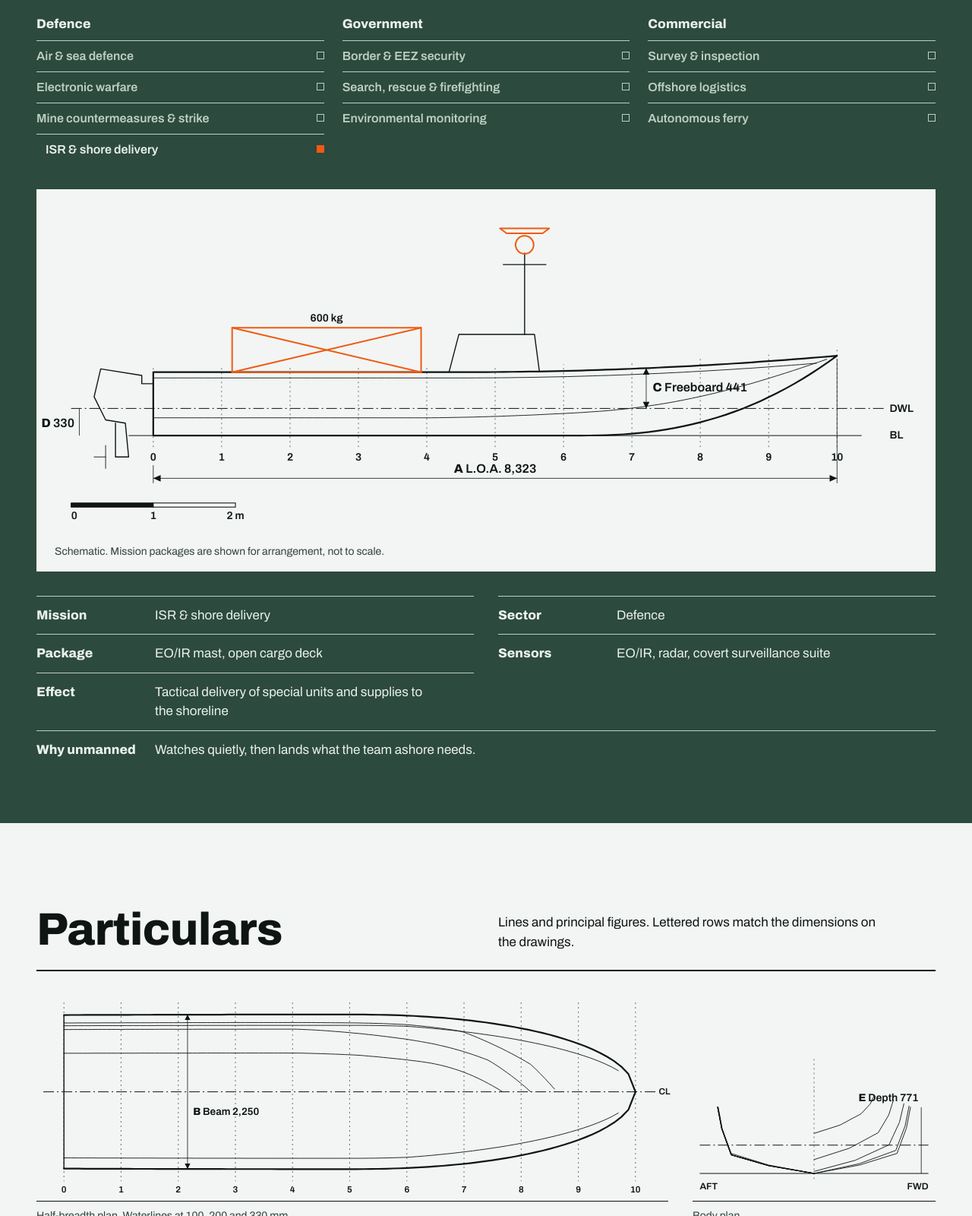
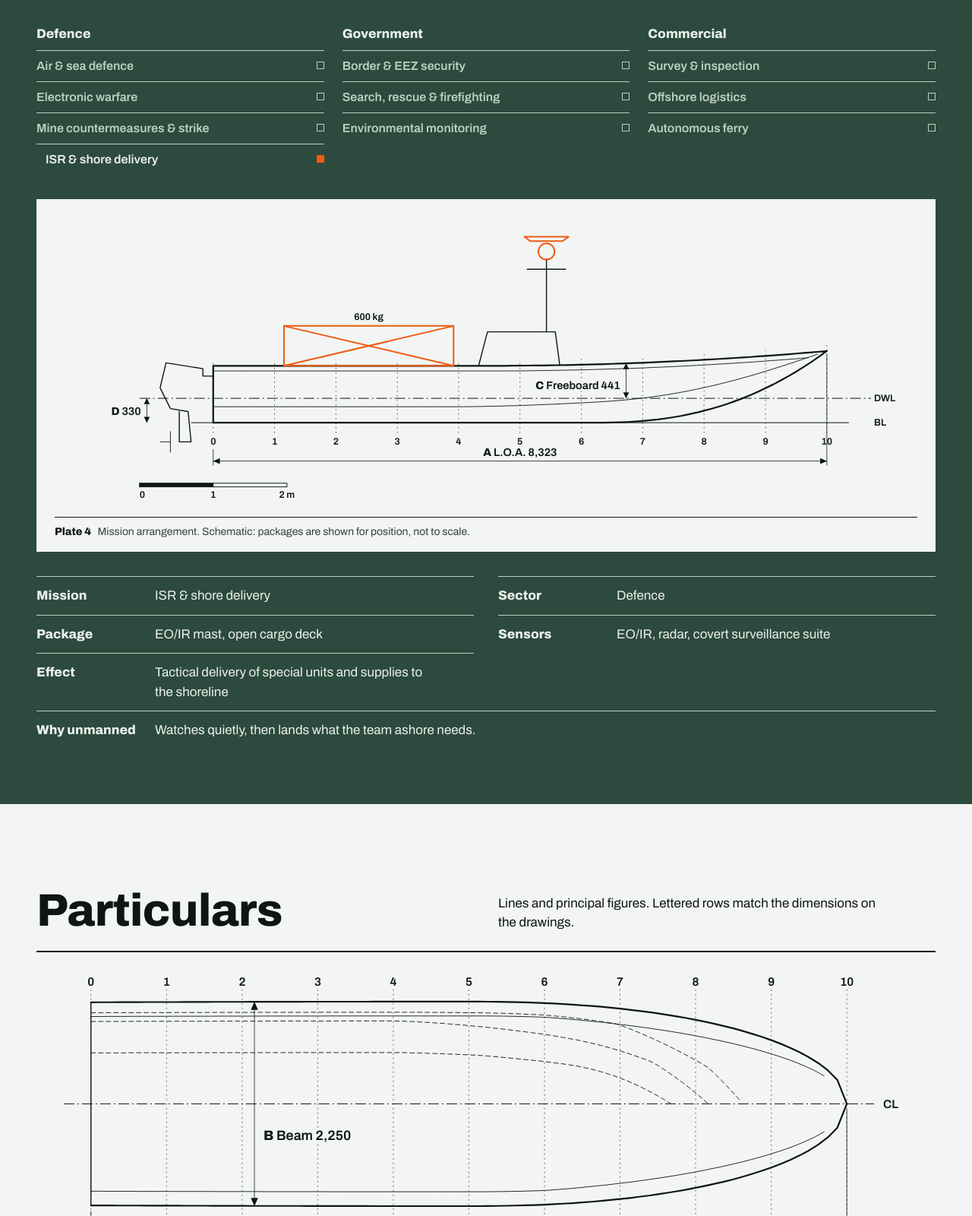
Before and after one commit to temdo/omnihopper, an Astro site: page / in a window 1280 px wide. Shown: the part 1200-2800 px from the top of the page at 76% size. Built offline with nearby package versions, Linux system fonts and the light colour scheme; Astro itself is replaced by a stand-in of ours.

Commit message:
Apply finish review fixes
Real body plan at the half-breadth scale, haloed and legible drawing
labels on mobile, dense particulars block in the first viewport, rows
that light their dimensions, tabular figures, plate captions, h1 cap.

Co-Authored-By: Claude Opus 5.5 <noreply@anthropic.com>
Claude-Session: https://claude.ai/code/session_01EyBeB4M7HmitvNvsGmt7H2

```diff
--- a/src/components/Lines.astro
+++ b/src/components/Lines.astro
@@ -1,6 +1,6 @@
 ---
-// Half-breadth plan and body plan.
-import { L, BEAM, DRAFT, DEPTH, deckHalf, chine, halfAtZ, section, stations, pathAlong, polyline } from '../lib/hull';
+// Half-breadth plan and body plan, at the same scale (1 unit = 1 cm).
+import { L, BEAM, DRAFT, DEPTH, deckHalf, chine, halfAtZ, section, sheerZ, stations, pathAlong, polyline } from '../lib/hull';
 const f = (n: number) => n.toFixed(1);
 
 // Plan view: centreline at y=150, bow to the right
@@ -10,56 +10,89 @@ const deckDn = pathAlong(deckHalf, (x, y) => [x, CY + y]);
 const chineUp = pathAlong((x) => chine(x).y, (x, y) => [x, CY - y], 0, L * 0.97);
 const chineDn = pathAlong((x) => chine(x).y, (x, y) => [x, CY + y], 0, L * 0.97);
 const waterlines = [10, 20, DRAFT].map((z) => pathAlong((x) => halfAtZ(x, z), (x, y) => [x, CY - y], 0, L, 120));
+const yA = CY + BEAM / 2 + 40;
 
-// Body plan: centreline at x=0, aft stations left, forward right; z up from base at y=260
-const BY = 230;
-const S = 1.2;
-const aft = stations.slice(0, 6).map((x) => polyline(section(x).map(([y, z]) => [-y * S, BY - z * S])));
-const fwd = stations.slice(5).map((x) => polyline(section(x).map(([y, z]) => [y * S, BY - z * S])));
+// Body plan: centreline x=0; aft stations left, forward right; base at y=BY
+const BY = 150;
+const aftSt = stations.slice(0, 6);
+const fwdSt = stations.slice(5, 10); // station 10 is the stem point
+const aft = aftSt.map((x) => polyline(section(x).map(([y, z]) => [-y, BY - z])));
+const fwd = fwdSt.map((x) => polyline(section(x).map(([y, z]) => [y, BY - z])));
+// deck line through the sheer points of each half, closed to the centreline
+const deckAft = polyline([...aftSt.map((x) => [-deckHalf(x), BY - sheerZ(x)] as [number, number]), [0, BY - sheerZ(L / 2)]]);
+const deckFwd = polyline([[0, BY - sheerZ(L / 2)], ...fwdSt.map((x) => [deckHalf(x), BY - sheerZ(x)] as [number, number]), [0, BY - sheerZ(L)]]);
+const chineAft = polyline(aftSt.map((x) => [-chine(x).y, BY - chine(x).z] as [number, number]));
+const chineFwd = polyline(fwdSt.map((x) => [chine(x).y, BY - chine(x).z] as [number, number]));
+const DX = BEAM / 2 + 26;
+const yDeck = BY - DEPTH;
+const yWl = BY - DRAFT;
 ---
-<div class="lines">
 <figure class="lines-plan">
-    <svg class="drawing" viewBox="-40 10 920 290" role="img" aria-labelledby="plan-t">
+  <svg class="drawing plan" viewBox="-60 10 990 340" role="img" aria-labelledby="plan-t">
     <title id="plan-t">Half-breadth plan: 2,250 mm beam, parallel aft body and a fine entry forward.</title>
     <g class="station">
       {stations.map((x, i) => (
         <g>
-            <line x1={f(x)} x2={f(x)} y1="20" y2="280" />
-            <text x={f(x)} y="296" text-anchor="middle">{i}</text>
+          <line x1={f(x)} x2={f(x)} y1="24" y2="276" />
+          <text x={f(x)} y="20" text-anchor="middle">{i}</text>
         </g>
       ))}
     </g>
     <line class="dwl" x1="-30" x2={L + 30} y1={CY} y2={CY} />
-      <text class="lab" x={L + 34} y={CY + 4}>CL</text>
+    <text class="lab" x={L + 40} y={CY + 5}>CL</text>
     <path class="ink hull" d={deckUp} pathLength="1" />
     <path class="ink hull" d={deckDn} pathLength="1" />
     <path class="ink" d={`M0,${f(CY - deckHalf(0))}L0,${f(CY + deckHalf(0))}`} pathLength="1" />
     <path class="ink thin" d={chineUp} pathLength="1" />
     <path class="ink thin" d={chineDn} pathLength="1" />
-      {waterlines.map((d) => <path class="ink thin wl" d={d} pathLength="1" />)}
-      <g class="dim">
+    {waterlines.map((d) => <path class="ink thin wl" d={d} />)}
+    <g class="dim" data-dim="B">
       <line x1="180" x2="180" y1={f(CY - BEAM / 2)} y2={f(CY + BEAM / 2)} />
-        <path d={`M180,${f(CY - BEAM / 2)}l-4,8h8zM180,${f(CY + BEAM / 2)}l-4,-8h8z`} />
-        <text x="188" y={CY + 34}><tspan class="ref">B</tspan> Beam 2,250</text>
+      <path d={`M180,${f(CY - BEAM / 2)}l-4,9h8zM180,${f(CY + BEAM / 2)}l-4,-9h8z`} />
+      <text x="190" y={CY + 40}><tspan class="ref">B</tspan> Beam 2,250</text>
+    </g>
+    <g class="dim" data-dim="A">
+      <line x1="0" x2={L} y1={yA} y2={yA} />
+      <line x1="0" x2="0" y1={f(CY + deckHalf(0) + 6)} y2={yA + 6} />
+      <line x1={L} x2={L} y1={CY + 6} y2={yA + 6} />
+      <path d={`M0,${yA}l9,-4v8zM${L},${yA}l-9,-4v8z`} />
+      <text x={L / 2} y={yA - 8} text-anchor="middle"><tspan class="ref">A</tspan> L.O.A. 8,323</text>
     </g>
   </svg>
-    <figcaption>Half-breadth plan. Waterlines at 100, 200 and 330 mm.</figcaption>
+  <figcaption><span>Plate 2</span> Half-breadth plan. Waterlines at 100, 200 and 330 mm; stations at 832 mm.</figcaption>
 </figure>
 <figure class="lines-body">
-    <svg class="drawing" viewBox="-170 60 340 200" role="img" aria-labelledby="body-t">
-      <title id="body-t">Body plan: hull sections, aft stations on the left and forward stations on the right.</title>
-      <line class="dwl" x1="-160" x2="160" y1={BY - DRAFT * S} y2={BY - DRAFT * S} />
-      <line class="base" x1="-160" x2="160" y1={BY} y2={BY} />
-      <line class="station" x1="0" x2="0" y1="70" y2={BY + 10} />
+  <svg class="drawing body" viewBox="-178 40 356 136" role="img" aria-labelledby="body-t">
+    <title id="body-t">Body plan: hull sections, aft stations 0 to 5 on the left and forward stations 5 to 9 on the right, drawn at the scale of the half-breadth plan.</title>
+    <line class="station" x1="0" x2="0" y1="48" y2={BY + 8} />
+    <line class="dwl" x1="-150" x2="150" y1={yWl} y2={yWl} />
+    <line class="base" x1="-150" x2="150" y1={BY} y2={BY} />
     {aft.map((d) => <path class="ink thin" d={d} pathLength="1" />)}
     {fwd.map((d) => <path class="ink thin" d={d} pathLength="1" />)}
-      <g class="dim">
-        <line x1="150" x2="150" y1={BY} y2={f(BY - DEPTH * S)} />
-        <text x="146" y={f(BY - DEPTH * S - 8)} text-anchor="end"><tspan class="ref">E</tspan> Depth 771</text>
+    <path class="ink" d={deckAft} pathLength="1" />
+    <path class="ink" d={deckFwd} pathLength="1" />
+    <path class="ink thin wl" d={chineAft} />
+    <path class="ink thin wl" d={chineFwd} />
+    <g class="dim" data-dim="E">
+      <line x1={BEAM / 2 + 6} x2={DX + 8} y1={yDeck} y2={yDeck} />
+      <line x1={DX} x2={DX} y1={BY} y2={yDeck} />
+      <path d={`M${DX},${BY}l-3,-7h6zM${DX},${yDeck}l-3,7h6z`} />
+      <text x={DX + 8} y={f((BY + yDeck) / 2 + 4)}><tspan class="ref">E</tspan> 771</text>
     </g>
-      <text class="lab" x="-160" y="252">AFT</text>
-      <text class="lab" x="160" y="252" text-anchor="end">FWD</text>
+    <g class="dim" data-dim="D">
+      <line x1={-DX - 8} x2={-BEAM / 2 - 6} y1={yWl} y2={yWl} />
+      <line x1={-DX} x2={-DX} y1={BY} y2={yWl} />
+      <path d={`M${-DX},${BY}l-3,-7h6zM${-DX},${yWl}l-3,7h6z`} />
+      <text x={-DX - 8} y={f((BY + yWl) / 2 + 4)} text-anchor="end"><tspan class="ref">D</tspan> 330</text>
+    </g>
+    <g class="dim" data-dim="C">
+      <line x1={-DX} x2={-DX} y1={yWl} y2={yDeck} />
+      <line x1={-DX - 8} x2={-BEAM / 2 - 6} y1={yDeck} y2={yDeck} />
+      <path d={`M${-DX},${yWl}l-3,-7h6zM${-DX},${yDeck}l-3,7h6z`} />
+      <text x={-DX - 8} y={f((yWl + yDeck) / 2 + 4)} text-anchor="end"><tspan class="ref">C</tspan> 441</text>
+    </g>
+    <text class="lab" x="-150" y={BY + 22}>AFT</text>
+    <text class="lab" x="150" y={BY + 22} text-anchor="end">FWD</text>
   </svg>
-    <figcaption>Body plan.</figcaption>
+  <figcaption><span>Plate 3</span> Body plan, same scale. Dashed line: chine.</figcaption>
 </figure>
-</div>
--- a/src/components/Profile.astro
+++ b/src/components/Profile.astro
@@ -26,7 +26,7 @@ const id = Astro.props.id ?? 'profile';
 <svg
   class="drawing profile"
   id={id}
-  viewBox="-120 0 1050 390"
+  viewBox="-215 0 1170 390"
   role="img"
   aria-labelledby={`${id}-t`}
 >
@@ -104,19 +104,22 @@ const id = Astro.props.id ?? 'profile';
   </g>
 
   <!-- dimensions -->
-  <g class="dim">
+  <g class="dim" data-dim="A">
     <line x1="0" x2={L} y1={yDim} y2={yDim} />
     <line x1="0" x2="0" y1={BASE + 36} y2={yDim + 6} />
     <line x1={L} x2={L} y1={f(deck(L) + 4)} y2={yDim + 6} />
     <path d={`M0,${yDim}l9,-4v8zM${L},${yDim}l-9,-4v8z`} />
     <text x={L / 2} y={yDim - 7} text-anchor="middle"><tspan class="ref">A</tspan> L.O.A. 8,323</text>
-
-    <line x1="600" x2="600" y1={wl} y2={f(deck(600))} />
-    <path d={`M600,${wl}l-4,-8h8zM600,${f(deck(600))}l-4,8h8z`} />
-    <text x="608" y={f((wl + deck(600)) / 2 + 4)}><tspan class="ref">C</tspan> Freeboard 441</text>
-
+  </g>
+  <g class="dim" data-dim="C">
+    <line x1="560" x2="560" y1={wl} y2={f(deck(560))} />
+    <path d={`M560,${wl}l-4,-8h8zM560,${f(deck(560))}l-4,8h8z`} />
+    <text x="552" y={wl - 12} text-anchor="end"><tspan class="ref">C</tspan> Freeboard 441</text>
+  </g>
+  <g class="dim" data-dim="D">
     <line x1="-90" x2="-90" y1={BASE} y2={wl} />
-    <text x="-96" y={BASE - 10} text-anchor="end"><tspan class="ref">D</tspan> 330</text>
+    <path d={`M-90,${BASE}l-4,-8h8zM-90,${wl}l-4,8h8z`} />
+    <text x="-98" y={BASE - 10} text-anchor="end"><tspan class="ref">D</tspan> 330</text>
   </g>
 
   <!-- scale -->
--- a/src/pages/index.astro
+++ b/src/pages/index.astro
@@ -99,16 +99,23 @@ const inquiryTypes = ['Platform specifications', 'Sea trial availability', 'Flee
             <h1 id="title">OmniHopper</h1>
             <p class="class-line">Autonomous surface vessel · patrol, security and logistics · dual-use</p>
           </div>
-          <p class="dek">High-endurance maritime platform for mission-critical operations. Five hundred nautical miles on one load of fuel, six hundred kilograms of mission payload, and no one aboard.</p>
+          <p class="dek">High-endurance maritime platform for mission-critical operations. Five hundred nautical miles on one load of fuel, six hundred kilograms of mission payload, and no crew required.</p>
         </div>
-        <div class="plate inking">
+        <figure class="plate inking">
           <Profile id="hero-profile" />
-        </div>
+          <figcaption><span>Plate 1</span> Profile and sheer. Stations 0 to 10 at 832 mm; lettered dimensions in millimetres.</figcaption>
+        </figure>
         <dl class="brief">
-          <div><dt>Length overall</dt><dd>8,323 mm</dd></div>
-          <div><dt>Cruise / max</dt><dd>35 / 60 kn</dd></div>
+          <div><dt>L.O.A.</dt><dd>8,323 mm</dd></div>
+          <div><dt>Beam</dt><dd>2,250 mm</dd></div>
+          <div><dt>Draft</dt><dd>0.33 m</dd></div>
+          <div><dt>Freeboard</dt><dd>441 mm</dd></div>
+          <div><dt>Weight, empty / max</dt><dd>700 / 1,300 kg</dd></div>
+          <div><dt>Useful load</dt><dd>600 kg</dd></div>
+          <div><dt>Speed, cruise / max</dt><dd>35 / 60 kn</dd></div>
           <div><dt>Range</dt><dd>500 nm</dd></div>
-          <div><dt>Useful load</dt><dd>600 kg</dd></div>
+          <div class="wide"><dt>Propulsion</dt><dd>Outboard V6, 200 bhp / 149 kW</dd></div>
+          <div class="wide"><dt>Control</dt><dd>Autonomous, UAV-integrated</dd></div>
         </dl>
         <div class="enquiries-line">
           <span>Enquiries</span>
@@ -136,7 +143,7 @@ const inquiryTypes = ['Platform specifications', 'Sea trial availability', 'Flee
         </div>
         <div class="mission-plate" data-active={first.id}>
           <Profile id="mission-profile" />
-          <p class="schematic">Schematic. Mission packages are shown for arrangement, not to scale.</p>
+          <p class="schematic"><span>Plate 4</span> Mission arrangement. Schematic: packages are shown for position, not to scale.</p>
         </div>
         <dl class="mission-entry" aria-live="polite">
           <div><dt>Mission</dt><dd data-f="name"><span>{first.name}</span></dd></div>
@@ -155,16 +162,18 @@ const inquiryTypes = ['Platform specifications', 'Sea trial availability', 'Flee
           <h2 id="part-h">Particulars</h2>
           <p>Lines and principal figures. Lettered rows match the dimensions on the drawings.</p>
         </div>
-        <Lines />
-        <table class="spec">
+        <div class="part-grid">
+          <Lines />
+          <table class="spec">
           <caption class="visually-hidden">Principal particulars</caption>
           <thead><tr><th scope="col">Ref</th><th scope="col">Item</th><th scope="col">Value</th></tr></thead>
           <tbody>
             {particulars.map(([r, k, v]) => (
-              <tr><td class="ref">{r}</td><th scope="row">{k}</th><td>{v}</td></tr>
+              <tr data-ref={r || undefined}><td class="ref">{r}</td><th scope="row">{k}</th><td>{v}</td></tr>
             ))}
           </tbody>
-        </table>
+          </table>
+        </div>
         <p class="ops">Operates without constant human oversight. Integrates with UAVs and other networked systems. Reinforced hull with maritime-grade protection.</p>
       </div>
     </section>
@@ -338,24 +347,26 @@ const inquiryTypes = ['Platform specifications', 'Sea trial availability', 'Flee
   /* the entry */
   .entry { padding-block: var(--s6) var(--s7); border-bottom: 2px solid var(--rule); }
   .entry-head { display: grid; grid-template-columns: auto minmax(0, 1fr); align-items: end; gap: var(--s4) var(--s7); padding-bottom: var(--s4); border-bottom: 2px solid var(--rule); }
-  h1 { font-size: clamp(3.25rem, 9vw, 7.5rem); line-height: .86; font-weight: 850; font-variation-settings: 'wdth' 68; letter-spacing: -0.02em; }
+  h1 { font-size: clamp(3.25rem, 9vw, 6rem); line-height: .86; font-weight: 850; font-variation-settings: 'wdth' 68; letter-spacing: -0.02em; }
   .class-line { margin-top: var(--s3); font-weight: 600; font-variation-settings: 'wdth' 85; color: var(--ink-2); }
   .dek { font-size: clamp(1.125rem, 1.7vw, 1.4rem); line-height: 1.32; font-weight: 500; max-width: 40ch; justify-self: end; }
   .plate { padding-block: var(--s5) var(--s2); }
-  .brief { display: grid; grid-template-columns: repeat(4, minmax(0, 1fr)); margin: 0; border-top: 1px solid var(--rule); }
-  .brief div { display: flex; flex-direction: column; gap: 2px; padding: var(--s3) var(--s4); border-left: 1px solid var(--rule); }
-  .brief div:first-child { border-left: 0; padding-left: 0; }
+  .plate { margin: 0; padding-block: var(--s5) 0; }
+  :global(figcaption), .schematic { font-size: .875rem; color: var(--ink-2); margin-top: var(--s2); padding-top: var(--s2); border-top: 1px solid var(--rule); }
+  :global(figcaption span), .schematic span { font-weight: 800; color: var(--ink); margin-right: .4em; }
+  .brief { display: grid; grid-template-columns: repeat(4, minmax(0, 1fr)); margin: var(--s4) 0 0; border-top: 2px solid var(--rule); column-gap: var(--s5); font-variant-numeric: tabular-nums lining-nums; }
+  .brief div { display: flex; justify-content: space-between; align-items: baseline; gap: var(--s3); padding: 7px 0; border-bottom: 1px solid var(--rule); }
+  .brief .wide { grid-column: span 2; }
   .brief dt { font-variation-settings: 'wdth' 85; color: var(--ink-2); font-size: .9375rem; }
-  .brief dd { margin: 0; font-weight: 800; font-size: clamp(1.25rem, 2vw, 1.75rem); font-variation-settings: 'wdth' 80; }
+  .brief dd { margin: 0; font-weight: 750; font-variation-settings: 'wdth' 85; text-align: right; }
   .enquiries-line { display: grid; grid-template-columns: auto minmax(0, 1fr) auto; align-items: center; gap: var(--s5); padding-top: var(--s4); border-top: 1px solid var(--rule); }
   .enquiries-line span { font-weight: 800; font-variation-settings: 'wdth' 80; }
   .enquiries-line p { color: var(--ink-2); max-width: 60ch; }
   @media (max-width: 860px) {
     .entry-head { grid-template-columns: 1fr; }
     .dek { justify-self: start; }
-    .brief { grid-template-columns: repeat(2, minmax(0, 1fr)); }
-    .brief div:nth-child(3) { border-left: 0; padding-left: 0; }
-    .brief div:nth-child(n+3) { border-top: 1px solid var(--rule); }
+    .brief { grid-template-columns: 1fr; }
+    .brief .wide { grid-column: auto; }
     .enquiries-line { grid-template-columns: 1fr; gap: var(--s3); }
     .enquiries-line .btn { justify-content: center; }
   }
@@ -384,12 +395,11 @@ const inquiryTypes = ['Platform specifications', 'Sea trial availability', 'Flee
   .picker button[aria-checked='true'] { color: var(--cloth-ink); padding-left: var(--s3); }
   .picker button[aria-checked='true']::after { background: var(--signal); border-color: var(--signal); }
   .mission-plate { background: var(--page); color: var(--ink); padding: var(--s6) var(--s5) var(--s4); }
-  .mission-plate .schematic { font-size: .875rem; color: var(--ink-2); margin-top: var(--s3); }
   .mission-entry { margin: var(--s6) 0 0; display: grid; grid-template-columns: repeat(2, minmax(0, 1fr)); column-gap: var(--s6); }
   .mission-entry div { display: grid; grid-template-columns: 9rem minmax(0, 1fr); gap: var(--s3); padding: var(--s3) 0; border-top: 1px solid var(--cloth-ink-2); }
   .mission-entry .wide { grid-column: 1 / -1; }
   .mission-entry dt { font-weight: 800; font-variation-settings: 'wdth' 80; }
-  .mission-entry dd { margin: 0; }
+  .mission-entry dd { margin: 0; font-variant-numeric: tabular-nums lining-nums; }
   .mission-entry dd.lit :global(span) { background: var(--signal); color: var(--signal-ink); padding: 1px 4px; margin-left: -4px; -webkit-box-decoration-break: clone; box-decoration-break: clone; }
   @media (prefers-reduced-motion: no-preference) {
     .mission-entry dd.lit :global(span) { animation: lit .6s var(--ease); }
@@ -398,7 +408,7 @@ const inquiryTypes = ['Platform specifications', 'Sea trial availability', 'Flee
   @media (max-width: 860px) {
     .missions { padding-block: var(--s8) var(--s7); }
     .picker { grid-template-columns: 1fr; gap: var(--s4); }
-    .mission-plate { padding: var(--s4) var(--s3) var(--s3); margin-inline: calc(var(--gutter) * -1 + 8px); }
+    .mission-plate { padding: var(--s4) var(--s3) var(--s3); }
     .mission-entry { grid-template-columns: 1fr; }
     .mission-entry div { grid-template-columns: 1fr; gap: 2px; }
   }
@@ -418,16 +428,23 @@ const inquiryTypes = ['Platform specifications', 'Sea trial availability', 'Flee
 
   /* particulars */
   .particulars { padding-block: var(--s9) var(--s8); }
-  :global(.lines) { display: grid; grid-template-columns: minmax(0, 2.6fr) minmax(0, 1fr); gap: var(--s6); align-items: end; margin-bottom: var(--s6); }
-  :global(.lines figure) { margin: 0; }
-  :global(.lines figcaption) { font-size: .875rem; color: var(--ink-2); margin-top: var(--s2); padding-top: var(--s2); border-top: 1px solid var(--rule); }
-  @media (max-width: 860px) { :global(.lines) { grid-template-columns: 1fr; } }
-  .spec { width: 100%; border-collapse: collapse; border-top: 2px solid var(--rule); }
-  .spec thead th { text-align: left; font-weight: 800; font-variation-settings: 'wdth' 80; padding: var(--s2) var(--s3) var(--s2) 0; border-bottom: 1px solid var(--rule); }
-  .spec td, .spec tbody th { padding: 10px var(--s3) 10px 0; border-bottom: 1px solid var(--rule); vertical-align: top; text-align: left; }
-  .spec tbody th { font-weight: 500; color: var(--ink-2); width: 38%; }
+  .part-grid { display: grid; grid-template-columns: minmax(0, 1fr) minmax(0, 1.3fr); gap: var(--s7) var(--s7); align-items: start; }
+  .part-grid :global(.lines-plan) { grid-column: 1 / -1; }
+  .part-grid :global(figure) { margin: 0; }
+  .spec { width: 100%; border-collapse: collapse; border-top: 2px solid var(--rule); font-variant-numeric: tabular-nums lining-nums; }
+  .spec thead th { text-align: left; font-weight: 800; font-variation-settings: 'wdth' 80; padding: 6px var(--s3) 6px 0; border-bottom: 1px solid var(--rule); }
+  .spec td, .spec tbody th { padding: 7px var(--s3) 7px 0; border-bottom: 1px solid var(--rule); vertical-align: top; text-align: left; }
+  .spec tbody th { font-weight: 500; color: var(--ink-2); width: 11rem; white-space: nowrap; }
   .spec td:last-child { font-weight: 700; }
-  .spec .ref { width: 3.5rem; font-weight: 800; }
+  .spec .ref { width: 2.25rem; font-weight: 800; }
+  @media (max-width: 860px) { .part-grid { grid-template-columns: 1fr; gap: var(--s6); } .spec tbody th { white-space: normal; width: 40%; } }
+  /* a lettered row lights its dimension on the plates */
+  .particulars:has(tr[data-ref]:hover) :global(.dim) { opacity: .25; }
+  .particulars:has(tr[data-ref='A']:hover) :global([data-dim='A']),
+  .particulars:has(tr[data-ref='B']:hover) :global([data-dim='B']),
+  .particulars:has(tr[data-ref='C']:hover) :global([data-dim='C']),
+  .particulars:has(tr[data-ref='D']:hover) :global([data-dim='D']),
+  .particulars:has(tr[data-ref='E']:hover) :global([data-dim='E']) { opacity: 1; }
   .spec tbody tr:hover { background: color-mix(in oklab, var(--cloth) 9%, var(--page)); }
   .ops { margin-top: var(--s5); max-width: 70ch; color: var(--ink-2); }
 
--- a/src/styles/global.css
+++ b/src/styles/global.css
@@ -49,7 +49,7 @@ p { margin: 0; }
 .visually-hidden { position: absolute; width: 1px; height: 1px; overflow: hidden; clip: rect(0 0 0 0); white-space: nowrap; }
 
 /* ---------- Drawing language ---------- */
-.drawing { display: block; width: 100%; height: auto; overflow: visible; }
+.drawing { display: block; width: 100%; height: auto; font-variant-numeric: tabular-nums lining-nums; }
 .drawing .ink { fill: none; stroke: var(--ink); stroke-width: 1.4; vector-effect: non-scaling-stroke; stroke-linejoin: round; stroke-linecap: round; }
 .drawing .ink.hull { stroke-width: 2.2; }
 .drawing .ink.thin { stroke-width: 0.9; }
@@ -61,7 +61,9 @@ p { margin: 0; }
 .drawing .dwl { stroke: var(--ink); stroke-width: 1; stroke-dasharray: 14 4 2 4; vector-effect: non-scaling-stroke; }
 .drawing .dim line { stroke: var(--ink); stroke-width: 0.8; vector-effect: non-scaling-stroke; }
 .drawing .dim path { fill: var(--ink); }
-.drawing .dim text { font: 600 15px var(--font); fill: var(--ink); font-variation-settings: 'wdth' 85; }
+.drawing .dim text { font: 600 15px var(--font); fill: var(--ink); font-variation-settings: 'wdth' 85; paint-order: stroke; stroke: var(--page); stroke-width: 6px; stroke-linejoin: round; }
+.drawing.body .dim text, .drawing.body .lab { font-size: 10.5px; stroke-width: 3px; }
+.drawing .dim { transition: opacity .2s var(--ease); }
 .drawing .dim .ref { font-weight: 800; fill: var(--ink); }
 .drawing .scale rect { fill: var(--ink); stroke: var(--ink); }
 .drawing .scale rect.o { fill: var(--page); }
@@ -79,10 +81,10 @@ p { margin: 0; }
 @keyframes ink { from { stroke-dashoffset: 1; } to { stroke-dashoffset: 0; } }
 @keyframes appear { from { opacity: 0; } to { opacity: 1; } }
 
-/* small screens: drawings keep legible labels */
+/* small screens: drawings keep legible labels (sizes are in each viewBox's units) */
 @media (max-width: 640px) {
-  .drawing .station text { display: none; }
-  .drawing .dim text { font-size: 34px; }
-  .drawing .lab, .drawing .scale text { font-size: 28px; }
-  .drawing .dim text tspan:not(.ref) { display: inline; }
+  .drawing.profile .station text, .drawing.plan .station text { display: none; }
+  .drawing.profile .dim text, .drawing.plan .dim text { font-size: 36px; stroke-width: 10px; }
+  .drawing.profile .lab, .drawing.profile .scale text, .drawing.plan .lab { font-size: 30px; }
+  .drawing.body .dim text, .drawing.body .lab { font-size: 11px; }
 }
```
Lines whose indentation alone changed are shown as unchanged.
